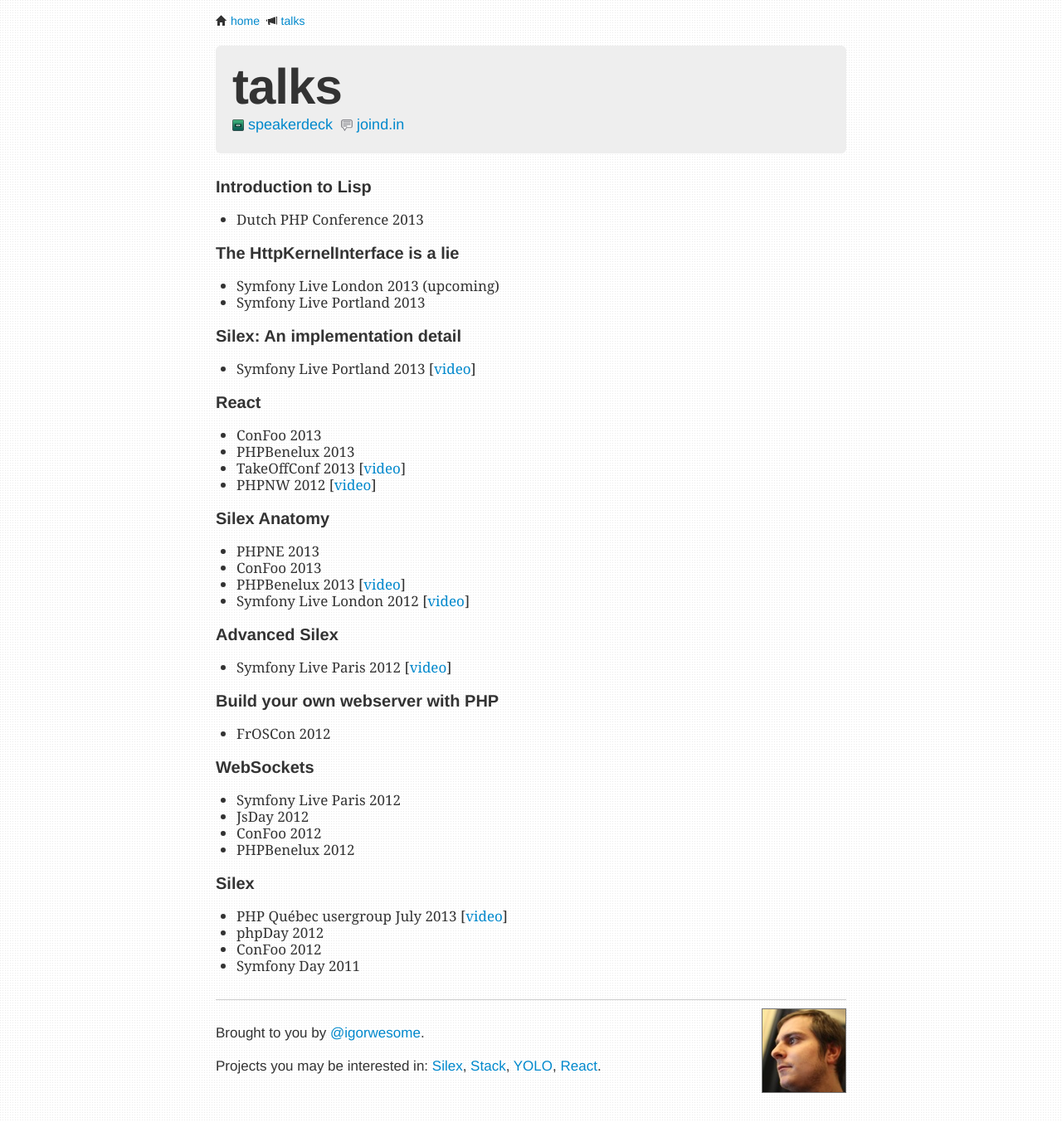
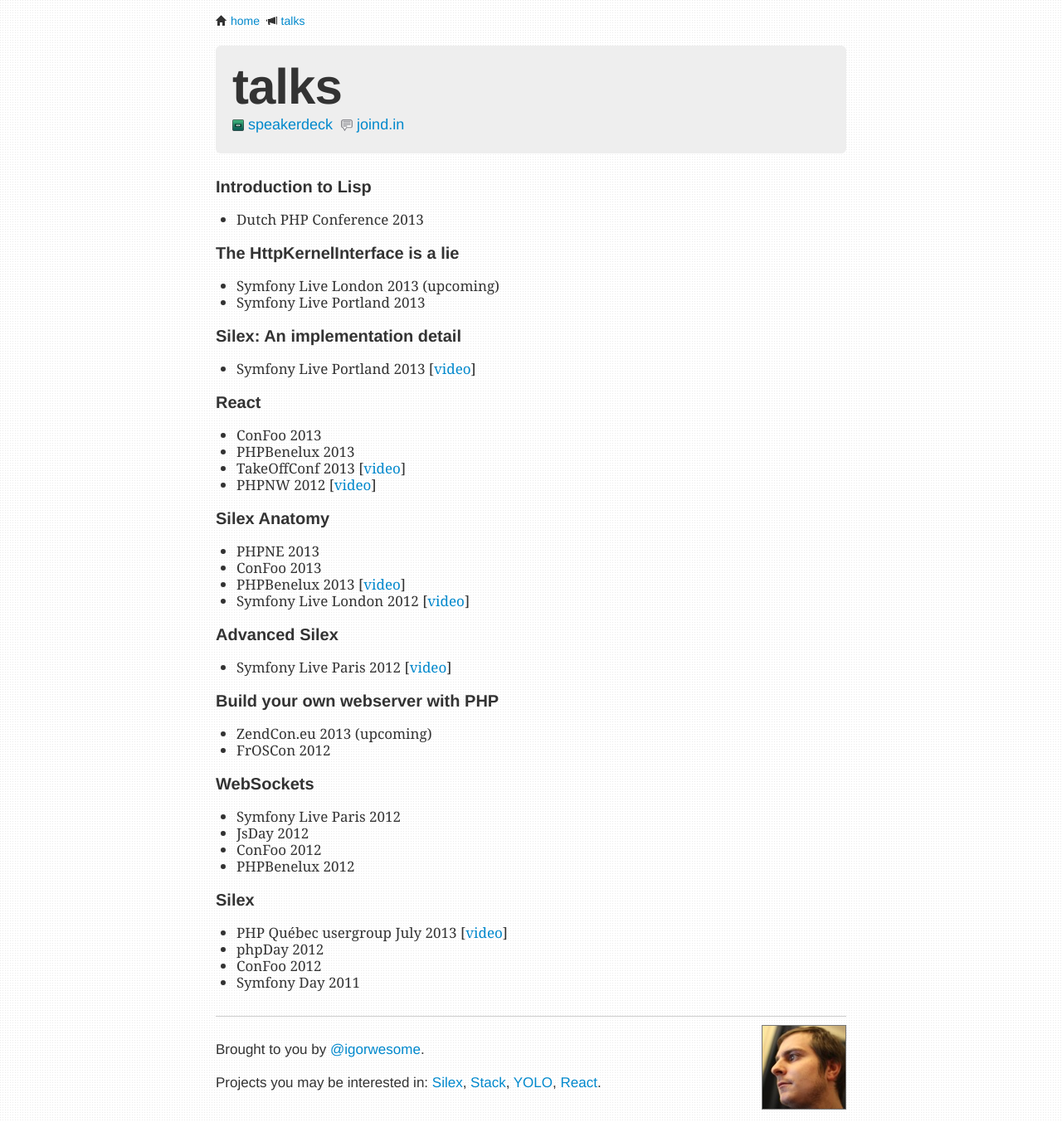
Before and after one commit to igorw/weblog, a Jekyll site: the page built from talks.md, in a window 1280 px wide. Shown: the whole page at 83% size. Built offline with Jekyll 4.4.1, drawn with Linux system fonts in a browser that asks for light colours; Markdown is read by kramdown in place of the engine named in the settings.

Commit message:
Add ZendCon.eu webserver talk

```diff
--- a/talks.md
+++ b/talks.md
@@ -37,6 +37,7 @@
 
 ### Build your own webserver with PHP
 
+* ZendCon.eu 2013 (upcoming)
 * FrOSCon 2012
 
 ### WebSockets
```
